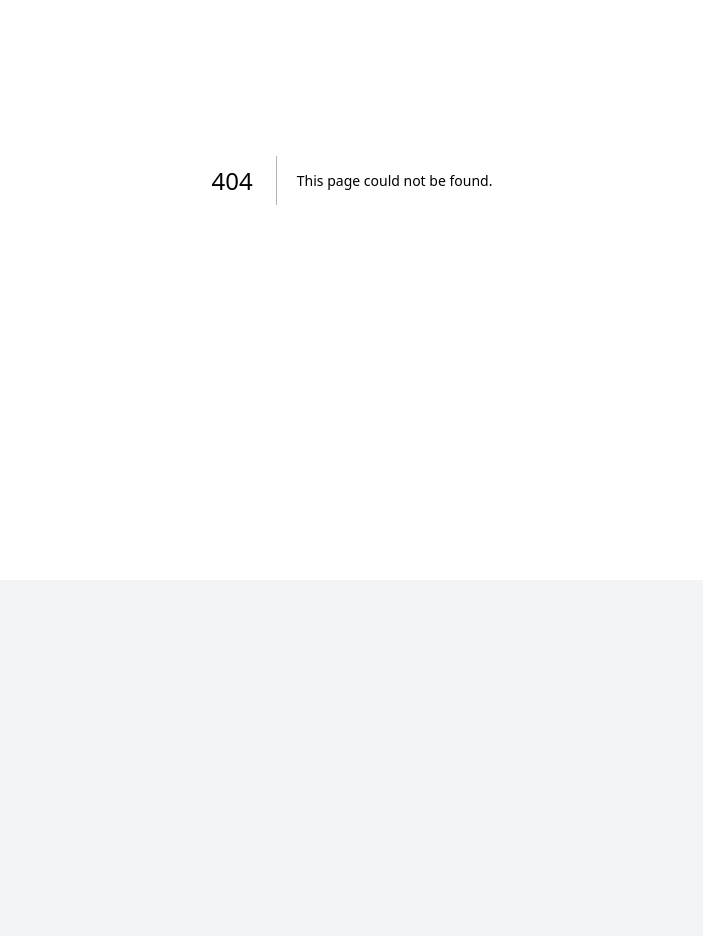
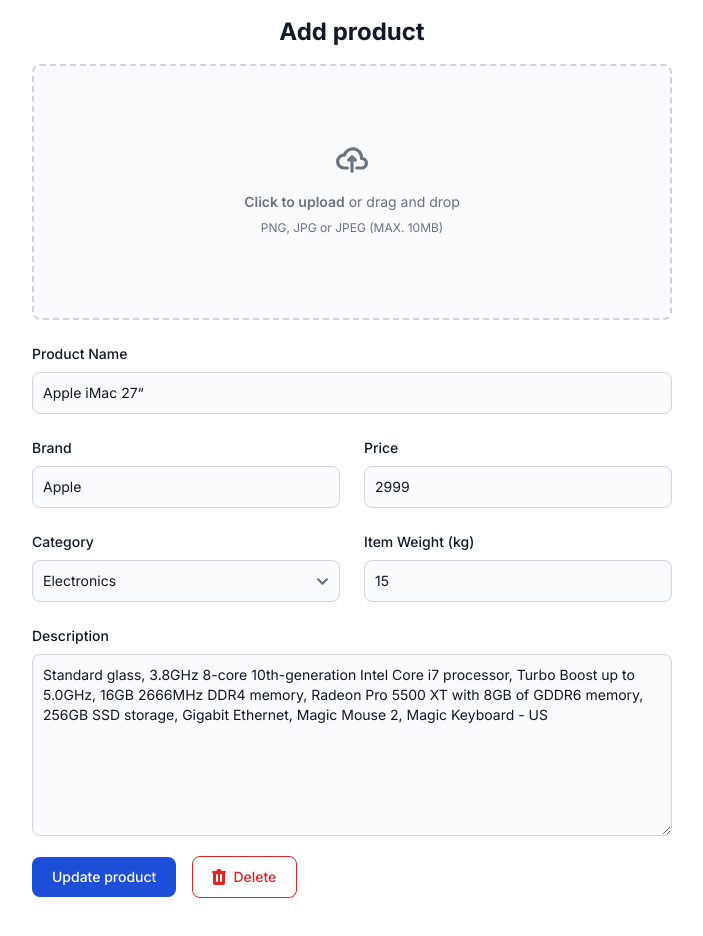
Before and after one commit to SurendarSingh/Footwear-StockXpert, a Next.js app: page /product/add in a window 1280 px wide. Before the commit this address had no page. Shown: the part 220-1156 px from the top of the page, without its empty margins (288-991 px from the left). Before the commit the page ends 800 px from the top, so only its background shows below. Built offline with nearby package versions, Linux system fonts and the light colour scheme.

Commit message:
product page added

```diff
--- /dev/null
+++ b/src/app/product/add/page.tsx
@@ -0,0 +1,25 @@
+import Navbar from "@/components/Navbar";
+import HeadTitle from "@/components/HeadTitle";
+import MainBody from "@/components/MainBody";
+import AddProduct from "@/components/AddProduct";
+import axios from "axios";
+
+export default async function ProfilePage() {
+  // async function getProfile() {
+  //   const res = await axios.get("/api/user/profile");
+  //   return res;
+  // }
+
+  // const res = await getProfile();
+  // console.log(res.data);
+
+  return (
+    <div>
+      <Navbar />
+      <HeadTitle title="Add Product" />
+      <MainBody>
+        <AddProduct />
+      </MainBody>
+    </div>
+  );
+}
--- /dev/null
+++ b/src/components/AddProduct.tsx
@@ -0,0 +1,179 @@
+export default function AddProduct() {
+  return (
+    <section className="bg-white dark:bg-gray-900">
+      <div className="max-w-2xl px-4 py-8 mx-auto lg:py-16">
+        <h2 className="mb-4 text-xl font-bold text-gray-900 dark:text-white md:text-2xl md:mb-4 text-center">
+          Add product
+        </h2>
+        <form action="#">
+          <div className="grid gap-4 mb-4 sm:grid-cols-2 sm:gap-6 sm:mb-5">
+            <div className="sm:col-span-2 flex items-center justify-center w-full">
+              <label
+                htmlFor="dropzone-file"
+                className="flex flex-col items-center justify-center w-full h-64 border-2 border-gray-300 border-dashed rounded-lg cursor-pointer bg-gray-50 dark:hover:bg-bray-800 dark:bg-gray-700 hover:bg-gray-100 dark:border-gray-600 dark:hover:border-gray-500 dark:hover:bg-gray-600"
+              >
+                <div className="flex flex-col items-center justify-center pt-5 pb-6">
+                  <svg
+                    className="w-8 h-8 mb-4 text-gray-500 dark:text-gray-400"
+                    aria-hidden="true"
+                    xmlns="http://www.w3.org/2000/svg"
+                    fill="none"
+                    viewBox="0 0 20 16"
+                  >
+                    <path
+                      stroke="currentColor"
+                      stroke-linecap="round"
+                      stroke-linejoin="round"
+                      stroke-width="2"
+                      d="M13 13h3a3 3 0 0 0 0-6h-.025A5.56 5.56 0 0 0 16 6.5 5.5 5.5 0 0 0 5.207 5.021C5.137 5.017 5.071 5 5 5a4 4 0 0 0 0 8h2.167M10 15V6m0 0L8 8m2-2 2 2"
+                    />
+                  </svg>
+                  <p className="mb-2 text-sm text-gray-500 dark:text-gray-400">
+                    <span className="font-semibold">Click to upload</span> or
+                    drag and drop
+                  </p>
+                  <p className="text-xs text-gray-500 dark:text-gray-400">
+                    PNG, JPG or JPEG (MAX. 10MB)
+                  </p>
+                </div>
+                <input id="dropzone-file" type="file" className="hidden" />
+              </label>
+            </div>
+
+            <div className="sm:col-span-2">
+              <label
+                htmlFor="name"
+                className="block mb-2 text-sm font-medium text-gray-900 dark:text-white"
+              >
+                Product Name
+              </label>
+              <input
+                type="text"
+                name="name"
+                id="name"
+                className="bg-gray-50 border border-gray-300 text-gray-900 text-sm rounded-lg focus:ring-primary-600 focus:border-primary-600 block w-full p-2.5 dark:bg-gray-700 dark:border-gray-600 dark:placeholder-gray-400 dark:text-white dark:focus:ring-primary-500 dark:focus:border-primary-500"
+                value="Apple iMac 27&ldquo;"
+                placeholder="Type product name"
+                required
+              />
+            </div>
+            <div className="w-full">
+              <label
+                htmlFor="brand"
+                className="block mb-2 text-sm font-medium text-gray-900 dark:text-white"
+              >
+                Brand
+              </label>
+              <input
+                type="text"
+                name="brand"
+                id="brand"
+                className="bg-gray-50 border border-gray-300 text-gray-900 text-sm rounded-lg focus:ring-primary-600 focus:border-primary-600 block w-full p-2.5 dark:bg-gray-700 dark:border-gray-600 dark:placeholder-gray-400 dark:text-white dark:focus:ring-primary-500 dark:focus:border-primary-500"
+                value="Apple"
+                placeholder="Product brand"
+                required
+              />
+            </div>
+            <div className="w-full">
+              <label
+                htmlFor="price"
+                className="block mb-2 text-sm font-medium text-gray-900 dark:text-white"
+              >
+                Price
+              </label>
+              <input
+                type="number"
+                name="price"
+                id="price"
+                className="bg-gray-50 border border-gray-300 text-gray-900 text-sm rounded-lg focus:ring-primary-600 focus:border-primary-600 block w-full p-2.5 dark:bg-gray-700 dark:border-gray-600 dark:placeholder-gray-400 dark:text-white dark:focus:ring-primary-500 dark:focus:border-primary-500"
+                value="2999"
+                placeholder="$299"
+                required
+              />
+            </div>
+            <div>
+              <label
+                htmlFor="category"
+                className="block mb-2 text-sm font-medium text-gray-900 dark:text-white"
+              >
+                Category
+              </label>
+              <select
+                id="category"
+                className="bg-gray-50 border border-gray-300 text-gray-900 text-sm rounded-lg focus:ring-primary-500 focus:border-primary-500 block w-full p-2.5 dark:bg-gray-700 dark:border-gray-600 dark:placeholder-gray-400 dark:text-white dark:focus:ring-primary-500 dark:focus:border-primary-500"
+              >
+                <option selected>Electronics</option>
+                <option value="TV">TV/Monitors</option>
+                <option value="PC">PC</option>
+                <option value="GA">Gaming/Console</option>
+                <option value="PH">Phones</option>
+              </select>
+            </div>
+            <div>
+              <label
+                htmlFor="item-weight"
+                className="block mb-2 text-sm font-medium text-gray-900 dark:text-white"
+              >
+                Item Weight (kg)
+              </label>
+              <input
+                type="number"
+                name="item-weight"
+                id="item-weight"
+                className="bg-gray-50 border border-gray-300 text-gray-900 text-sm rounded-lg focus:ring-primary-600 focus:border-primary-600 block w-full p-2.5 dark:bg-gray-700 dark:border-gray-600 dark:placeholder-gray-400 dark:text-white dark:focus:ring-primary-500 dark:focus:border-primary-500"
+                value="15"
+                placeholder="Ex. 12"
+                required
+              />
+            </div>
+            <div className="sm:col-span-2">
+              <label
+                htmlFor="description"
+                className="block mb-2 text-sm font-medium text-gray-900 dark:text-white"
+              >
+                Description
+              </label>
+              <textarea
+                id="description"
+                rows={8}
+                className="block p-2.5 w-full text-sm text-gray-900 bg-gray-50 rounded-lg border border-gray-300 focus:ring-primary-500 focus:border-primary-500 dark:bg-gray-700 dark:border-gray-600 dark:placeholder-gray-400 dark:text-white dark:focus:ring-primary-500 dark:focus:border-primary-500"
+                placeholder="Write a product description here..."
+              >
+                Standard glass, 3.8GHz 8-core 10th-generation Intel Core i7
+                processor, Turbo Boost up to 5.0GHz, 16GB 2666MHz DDR4 memory,
+                Radeon Pro 5500 XT with 8GB of GDDR6 memory, 256GB SSD storage,
+                Gigabit Ethernet, Magic Mouse 2, Magic Keyboard - US
+              </textarea>
+            </div>
+          </div>
+          <div className="flex items-center space-x-4">
+            <button
+              type="submit"
+              className="text-white bg-primary-700 hover:bg-primary-800 focus:ring-4 focus:outline-none focus:ring-primary-300 font-medium rounded-lg text-sm px-5 py-2.5 text-center dark:bg-primary-600 dark:hover:bg-primary-700 dark:focus:ring-primary-800"
+            >
+              Update product
+            </button>
+            <button
+              type="button"
+              className="text-red-600 inline-flex items-center hover:text-white border border-red-600 hover:bg-red-600 focus:ring-4 focus:outline-none focus:ring-red-300 font-medium rounded-lg text-sm px-5 py-2.5 text-center dark:border-red-500 dark:text-red-500 dark:hover:text-white dark:hover:bg-red-600 dark:focus:ring-red-900"
+            >
+              <svg
+                className="w-5 h-5 mr-1 -ml-1"
+                fill="currentColor"
+                viewBox="0 0 20 20"
+                xmlns="http://www.w3.org/2000/svg"
+              >
+                <path
+                  fill-rule="evenodd"
+                  d="M9 2a1 1 0 00-.894.553L7.382 4H4a1 1 0 000 2v10a2 2 0 002 2h8a2 2 0 002-2V6a1 1 0 100-2h-3.382l-.724-1.447A1 1 0 0011 2H9zM7 8a1 1 0 012 0v6a1 1 0 11-2 0V8zm5-1a1 1 0 00-1 1v6a1 1 0 102 0V8a1 1 0 00-1-1z"
+                  clip-rule="evenodd"
+                ></path>
+              </svg>
+              Delete
+            </button>
+          </div>
+        </form>
+      </div>
+    </section>
+  );
+}
```
